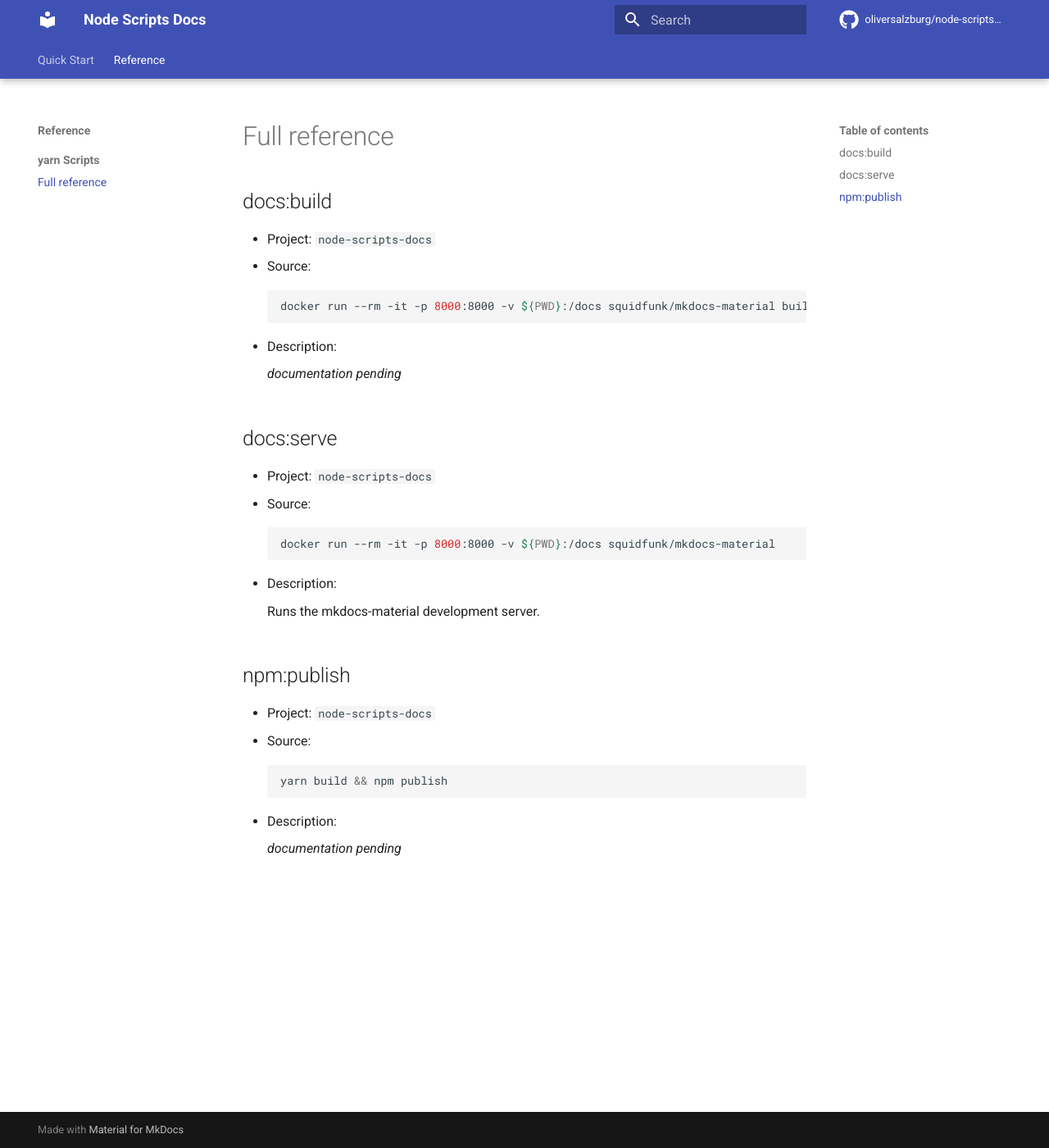
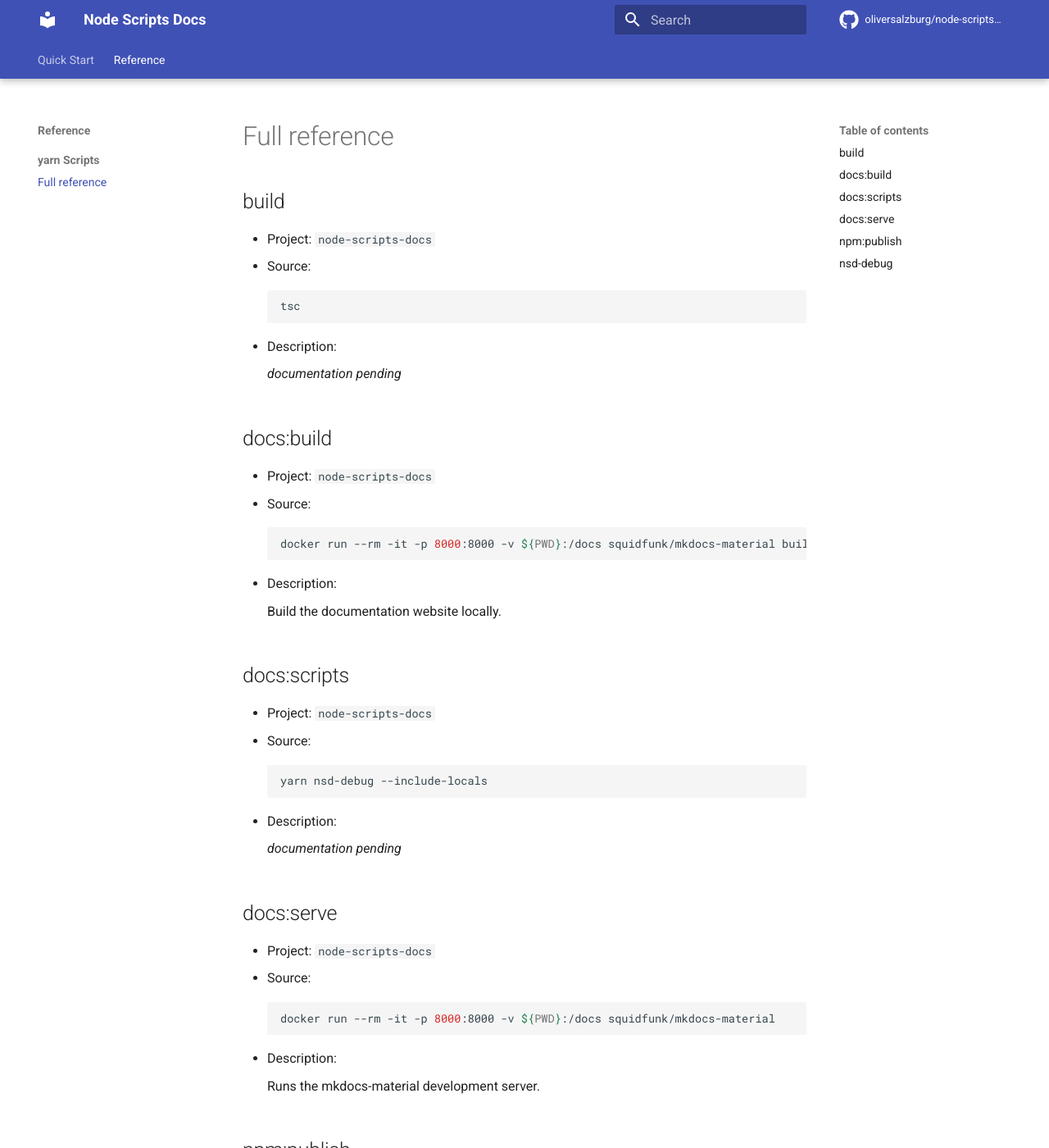
Before and after one commit to oliversalzburg/node-scripts-docs, an MkDocs documentation site: the page built from docs/reference/yarn Scripts/index.md, in a window 1280 px wide and 1400 px high. Shown: the whole window at 82% size. Built offline with MkDocs 1.6.1 and Material for MkDocs 9.7.7, drawn with Linux system fonts in a browser that asks for light colours; comment, search, counter and statistics services are not loaded; some of the changed text lies outside the part shown.

````diff
--- a/docs/reference/yarn Scripts/index.md
+++ b/docs/reference/yarn Scripts/index.md
@@ -1,4 +1,17 @@
 # Full reference
+
+## build
+
+-   Project: `node-scripts-docs`
+-   Source:
+
+    ```shell
+    tsc
+    ```
+
+-   Description:
+
+    _documentation pending_
 
 ## docs:build
 
@@ -7,6 +20,19 @@
 
     ```shell
     docker run --rm -it -p 8000:8000 -v ${PWD}:/docs squidfunk/mkdocs-material build --site-dir=public
+    ```
+
+-   Description:
+
+    Build the documentation website locally.
+
+## docs:scripts
+
+-   Project: `node-scripts-docs`
+-   Source:
+
+    ```shell
+    yarn nsd-debug --include-locals
     ```
 
 -   Description:
@@ -38,3 +64,16 @@
 -   Description:
 
     _documentation pending_
+
+## nsd-debug
+
+-   Project: `node-scripts-docs`
+-   Source:
+
+    ```shell
+    yarn build && node output/node-scripts-docs.js
+    ```
+
+-   Description:
+
+    _documentation pending_
--- a/package.json
+++ b/package.json
@@ -7,6 +7,7 @@
   "scripts": {
     "build": "tsc",
     "docs:build": "docker run --rm -it -p 8000:8000 -v ${PWD}:/docs squidfunk/mkdocs-material build --site-dir=public",
+    "docs:scripts": "yarn nsd-debug --include-locals",
     "docs:serve": "docker run --rm -it -p 8000:8000 -v ${PWD}:/docs squidfunk/mkdocs-material",
     "npm:publish": "yarn build && npm publish",
     "nsd-debug": "yarn build && node output/node-scripts-docs.js"
````
Also changed, not shown: docs/reference/yarn Scripts/.build.md (added, +12 -0 lines), docs/reference/yarn Scripts/.docs:scripts.md (added, +12 -0 lines), docs/reference/yarn Scripts/.nsd-debug.md (added, +12 -0 lines), package.json-scripts.json (+8 -0 lines), source/node-scripts-docs.ts (+4 -3 lines).
